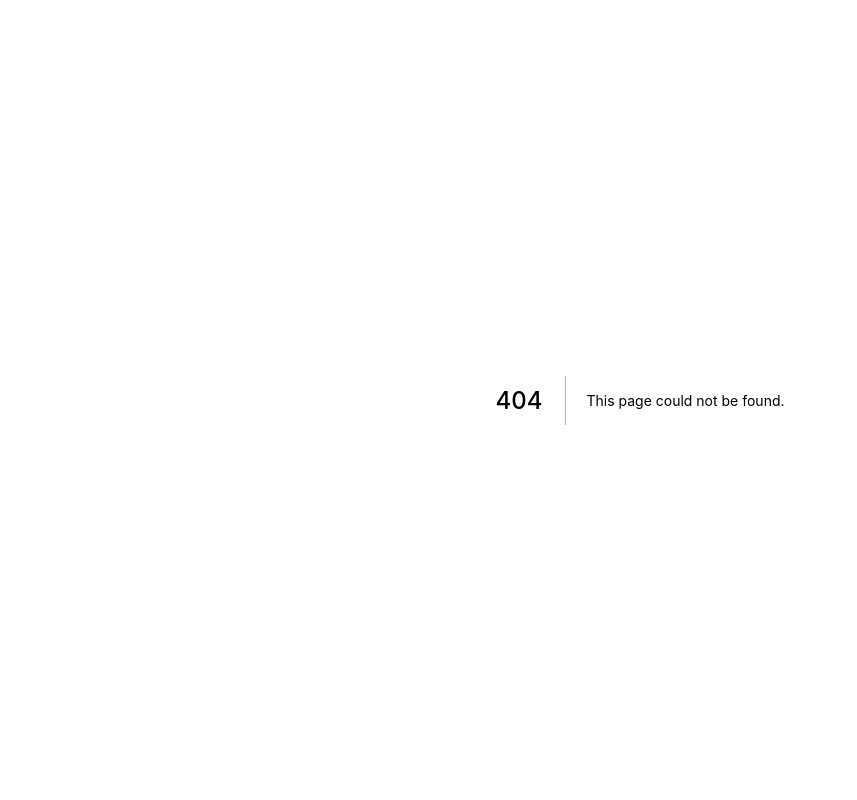
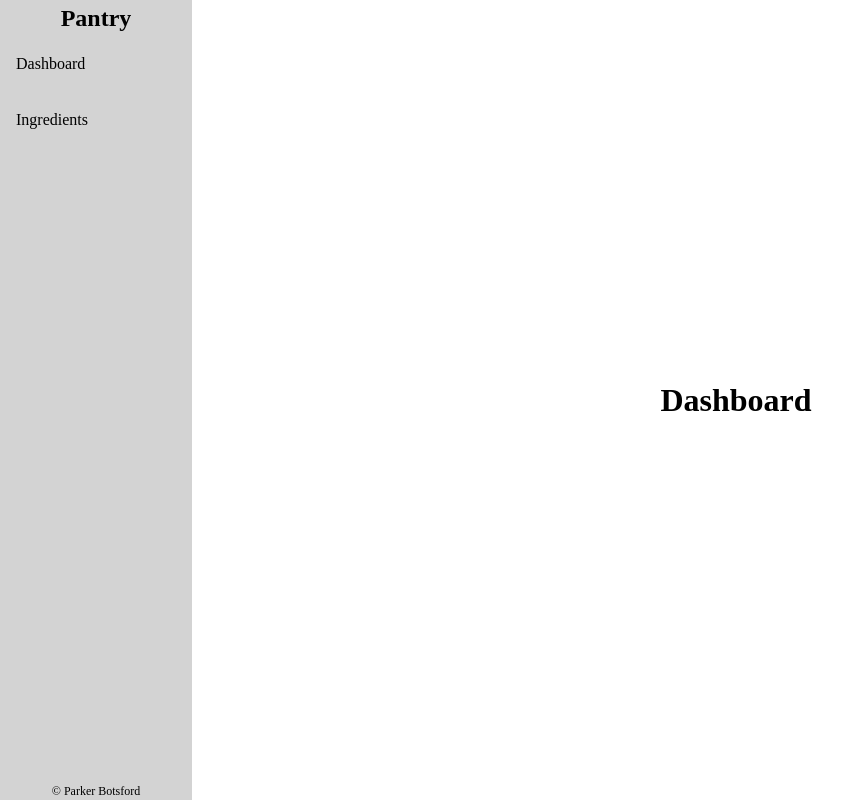
Before and after one commit to parbots/pantry-web, a Next.js app: page /dashboard in a window 1280 px wide. Before the commit this address had no page. Shown: the whole page, without its empty margins (0-857 px from the left). Built offline with nearby package versions, Linux system fonts and the light colour scheme.

Commit message:
Setup basic structure

```diff
--- /dev/null
+++ b/components/Sidebar/Sidebar.module.css
@@ -0,0 +1,39 @@
+.sidebar {
+    width: 15vw;
+    min-height: 100vh;
+
+    display: flex;
+    flex-direction: column;
+    align-items: center;
+
+    background-color: lightgray;
+}
+
+.linkList {
+    flex: 1;
+
+    width: 100%;
+
+    display: flex;
+    flex-direction: column;
+}
+
+.linkItem {
+    width: 100%;
+
+    display: flex;
+}
+
+.link {
+    width: 100%;
+
+    padding: 1rem;
+}
+
+.link:hover {
+    background-color: darkgray;
+}
+
+.copyright {
+    font-size: 0.75rem;
+}
--- /dev/null
+++ b/components/Sidebar/Sidebar.tsx
@@ -0,0 +1,36 @@
+import styles from './Sidebar.module.css';
+
+import Link from 'next/link';
+
+const Sidebar = () => {
+    const links = [
+        {
+            name: 'Dashboard',
+            href: '/dashboard',
+        },
+        {
+            name: 'Ingredients',
+            href: '/ingredients',
+        },
+    ];
+
+    const linkItems = links.map((link) => {
+        return (
+            <li key={link.name} className={styles.linkItem}>
+                <Link href={link.href}>
+                    <a className={styles.link}>{link.name}</a>
+                </Link>
+            </li>
+        );
+    });
+
+    return (
+        <header className={styles.sidebar}>
+            <h2 className={styles.title}>Pantry</h2>
+            <ul className={styles.linkList}>{linkItems}</ul>
+            <p className={styles.copyright}>© Parker Botsford</p>
+        </header>
+    );
+};
+
+export default Sidebar;
--- /dev/null
+++ b/components/Sidebar/index.tsx
@@ -0,0 +1 @@
+export { default } from './Sidebar'
--- /dev/null
+++ b/pages/dashboard.tsx
@@ -0,0 +1,18 @@
+import styles from 'styles/DashboardPage.module.css';
+
+import type { NextPage } from 'next';
+
+import Sidebar from 'components/Sidebar';
+
+const DashboardPage: NextPage = () => {
+    return (
+        <div className={styles.page}>
+            <Sidebar />
+            <main className={styles.mainContainer}>
+                <h1>Dashboard</h1>
+            </main>
+        </div>
+    );
+};
+
+export default DashboardPage;
--- /dev/null
+++ b/styles/DashboardPage.module.css
@@ -0,0 +1,13 @@
+.page {
+    display: flex;
+}
+
+.mainContainer {
+    flex: 1;
+
+    min-height: 100vh;
+
+    display: flex;
+    justify-content: center;
+    align-items: center;
+}
--- /dev/null
+++ b/styles/IngredientsPage.module.css
@@ -0,0 +1,13 @@
+.page {
+    display: flex;
+}
+
+.mainContainer {
+    flex: 1;
+
+    min-height: 100vh;
+
+    display: flex;
+    justify-content: center;
+    align-items: center;
+}
--- a/styles/globals.css
+++ b/styles/globals.css
@@ -59,6 +59,12 @@ h6 {
     overflow-wrap: break-word;
 }
 
+a {
+    text-decoration: none;
+
+    color: black;
+}
+
 #__next {
     height: 100%;
 
```
Also changed, not shown: pages/ingredients.tsx (added, +18 -0 lines).
